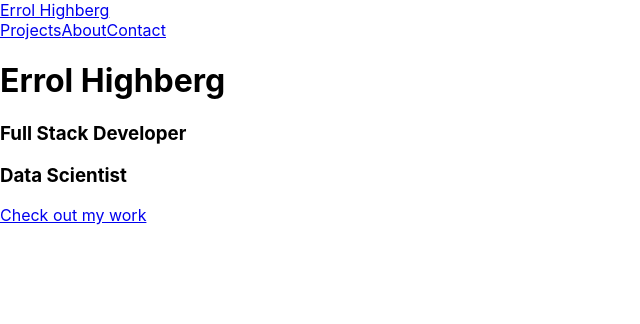
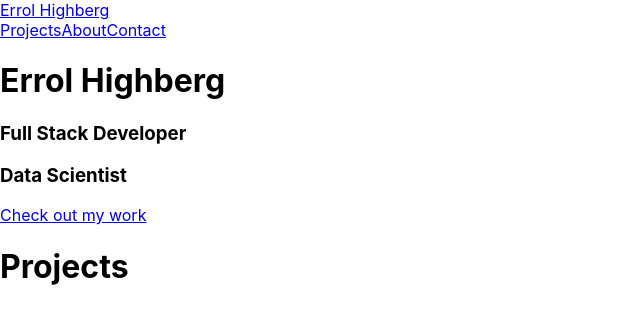
Before and after one commit to ehighberg/portfolio, a React (Create React App) app: page / in a window 1280 px wide. Shown: the top 324 px of the page, without its empty margins (0-640 px from the left). Built offline with nearby package versions, Linux system fonts and the light colour scheme.

Commit message:
Projects skeleton

```diff
--- a/src/component/Projects.jsx
+++ b/src/component/Projects.jsx
@@ -1,11 +1,15 @@
 import React from 'react'
 
 import ProjectCard from './ProjectCard'
+import projectList from '../projectList'
 
 const Projects = props => {
   return (
     <main>
-
+      <h1>Projects</h1>
+      {projectList.map((project, i) =>
+        <ProjectCard project={project} key={i} />
+      )}
     </main>
   )
 }
```
